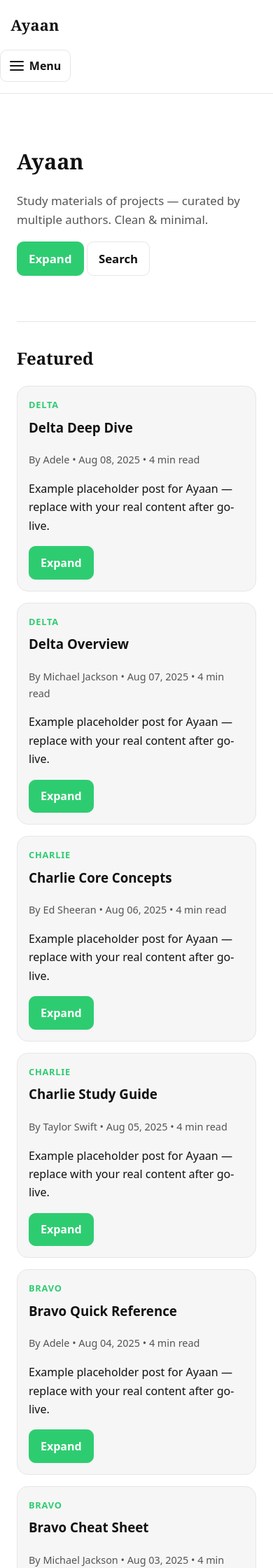
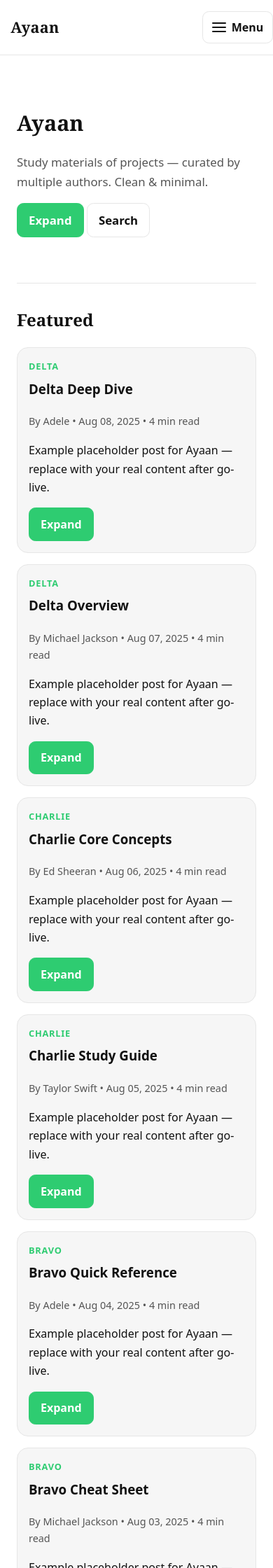
Before and after one commit to mir-ayaan-ali/hussaine, a Jekyll site: the page built from index.md, in a window 390 px wide. Shown: the top 2240 px of the page at 70% size. Built offline with Jekyll 4.4.1, drawn with Linux system fonts in a browser that asks for light colours.

Commit message:
Update styles.css

```diff
--- a/assets/css/styles.css
+++ b/assets/css/styles.css
@@ -72,7 +72,7 @@
   border-radius: .35rem;
 }
 
-/* Primary nav links */
+/* Primary nav links (desktop baseline) */
 .navlinks { display: flex; align-items: center; gap: .75rem; }
 .navlinks a {
   color: var(--link);
@@ -147,9 +147,9 @@
 footer .links a { color: var(--muted); text-decoration: none; margin-right: .75rem; }
 footer .links a:hover { text-decoration: underline; }
 
-/* -------- Polished Mobile Navigation (CSS-only) -------- */
+/* -------- Polished Mobile Navigation (CSS-only, OVERLAY) -------- */
 
-/* Hide default marker and style summary as button */
+/* Remove default marker and style summary as button */
 .nav-collapse > summary {
   list-style: none;
   cursor: pointer;
@@ -174,27 +174,33 @@
 .hamburger-bar::before { top: -6px; }
 .hamburger-bar::after  { top: 6px; }
 
-/* Mobile drawer */
+/* Mobile overlay drawer (does not increase header height) */
 @media (max-width: 768px) {
-  .navbar { flex-wrap: wrap; align-items: flex-start; }
+  .navbar { flex-wrap: nowrap; align-items: center; }
 
-  /* Make the <details> span the whole row, keep the button on the right */
-  .nav-collapse { width: 100%; }           /* ⬅️ full width container */
-  .nav-collapse > summary { margin-left: auto; } /* ⬅️ push Menu to right */
+  /* right-aligned button, overlay anchored to this <details> */
+  .nav-collapse { position: relative; margin-left: auto; }
+  .nav-collapse > summary { margin-left: 0; }
 
   .navlinks {
+    position: absolute;
+    right: .75rem;                 /* distance from wrapper’s right edge */
+    top: calc(100% + .5rem);       /* just below the button */
     display: block;
-    width: 100%;
-    margin-top: .6rem;
+    width: min(92vw, 360px);
     padding: .5rem;
     background: var(--card);
     border: 1px solid var(--border);
     border-radius: .9rem;
-    box-shadow: 0 8px 24px rgba(0,0,0,.16); /* subtle depth */
+    box-shadow: 0 12px 32px rgba(0,0,0,.22);
+    z-index: 1000;
   }
+  .nav-collapse:not([open]) .navlinks { display: none; } /* hidden when closed */
+
   .navlinks a { display: block; padding: .65rem .75rem; }
   .navlinks a + a { margin-top: .25rem; }
-  .nav-collapse:not([open]) .navlinks { display: none; }
+
+  /* thumb-friendly targets */
   .btn, .nav-collapse > summary, .navlinks a { min-height: 44px; }
 }
 
```
